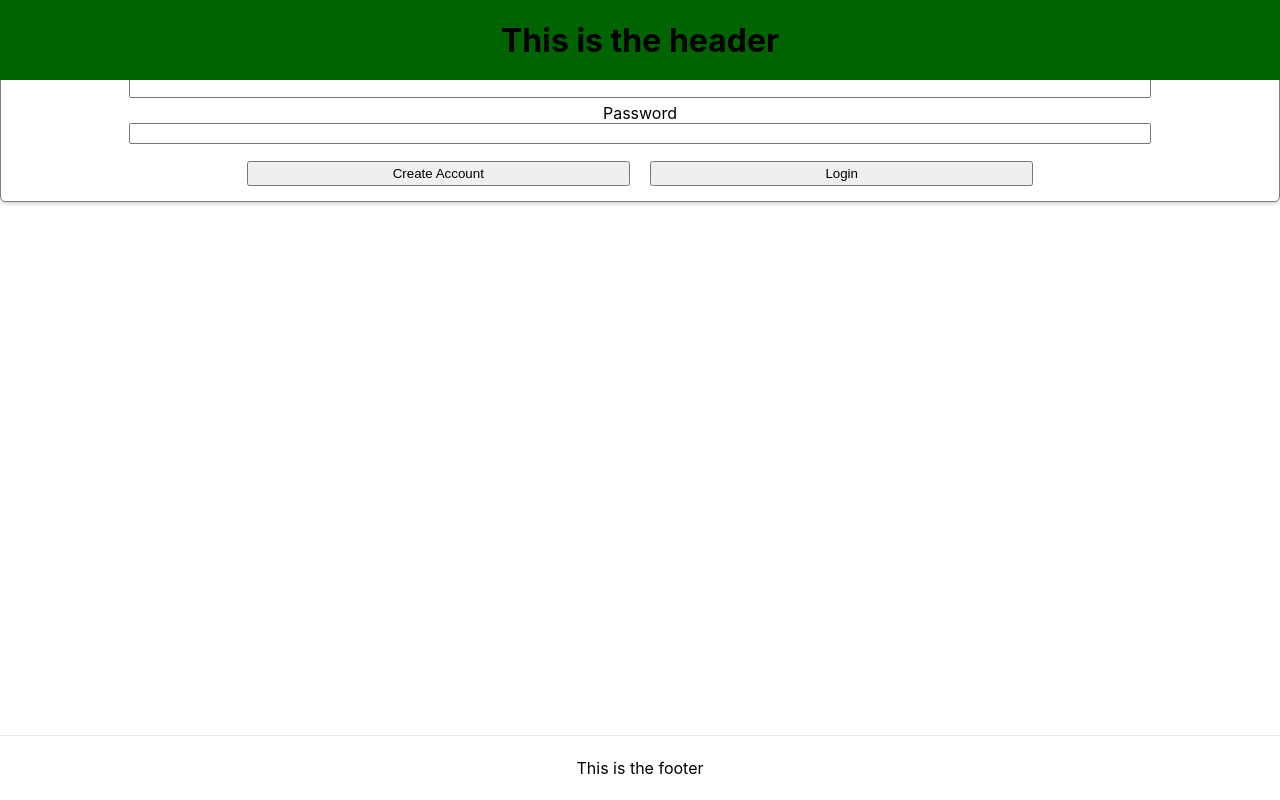
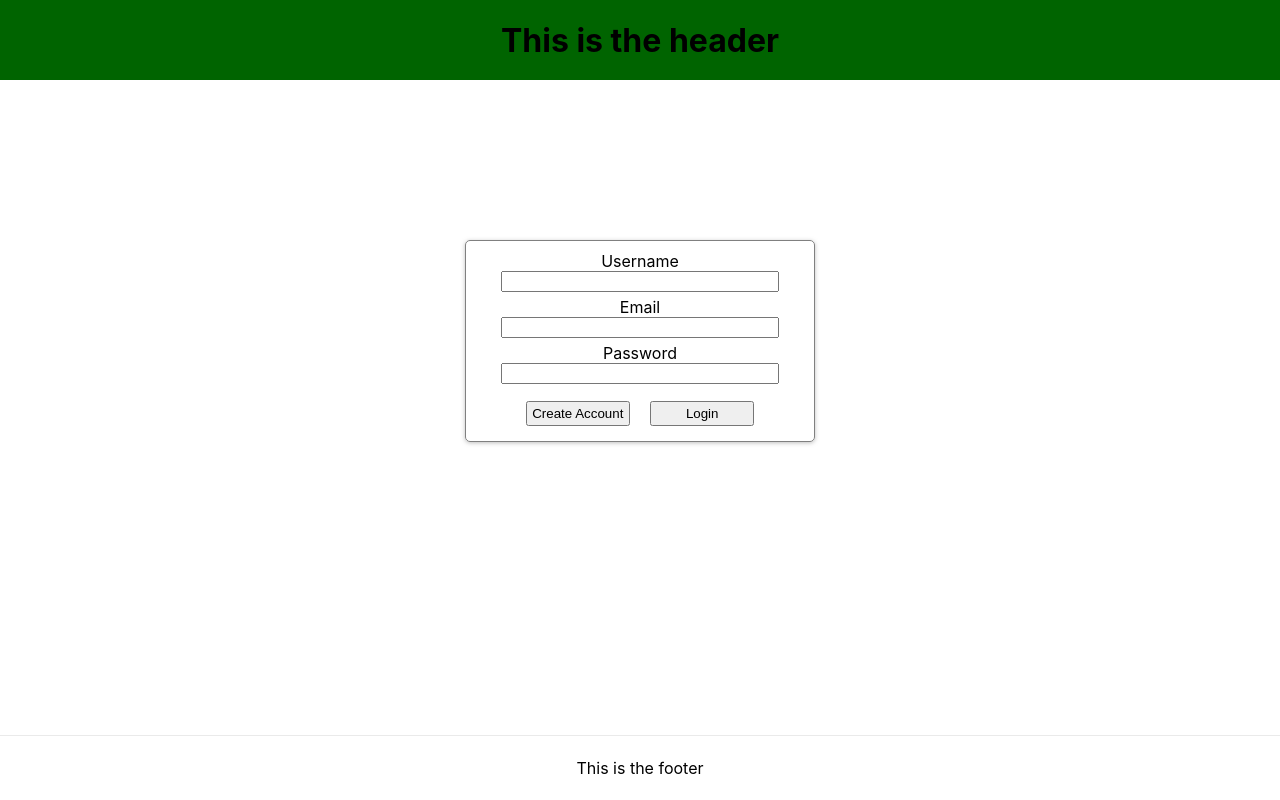
Before and after one commit to taylorhmorris/reading-log-front, a Next.js app: page /Signup in a window 1280 px wide. Built offline with nearby package versions, Linux system fonts and the light colour scheme.

Commit message:
fix: change signup page layout style

```diff
--- a/pages/Signup.tsx
+++ b/pages/Signup.tsx
@@ -93,7 +93,7 @@ const Signup: NextPage = () => {
                 <title>{siteTitle}</title>
             </Head>
 
-            <section>
+            <section className={styles.signup}>
                 <form id={'signup-form'} className={styles.form}>
                     <label htmlFor='username'>Username </label>
                     <input
--- a/styles/Signup.module.css
+++ b/styles/Signup.module.css
@@ -1,8 +1,17 @@
+.signup {
+    height: 85vh;
+    display: flex;
+    justify-content: center;
+    padding-top: 30vh;
+}
+
 .form {
     display: flex;
     flex-direction: column;
     align-items: center;
     min-width: 350px;
+    max-width: 600px;
+    height: max-content;
     border: 1px solid gray;
     border-radius: 5px;
     box-shadow: 0 1px 4px rgba(128, 128, 128, 0.5);
```
